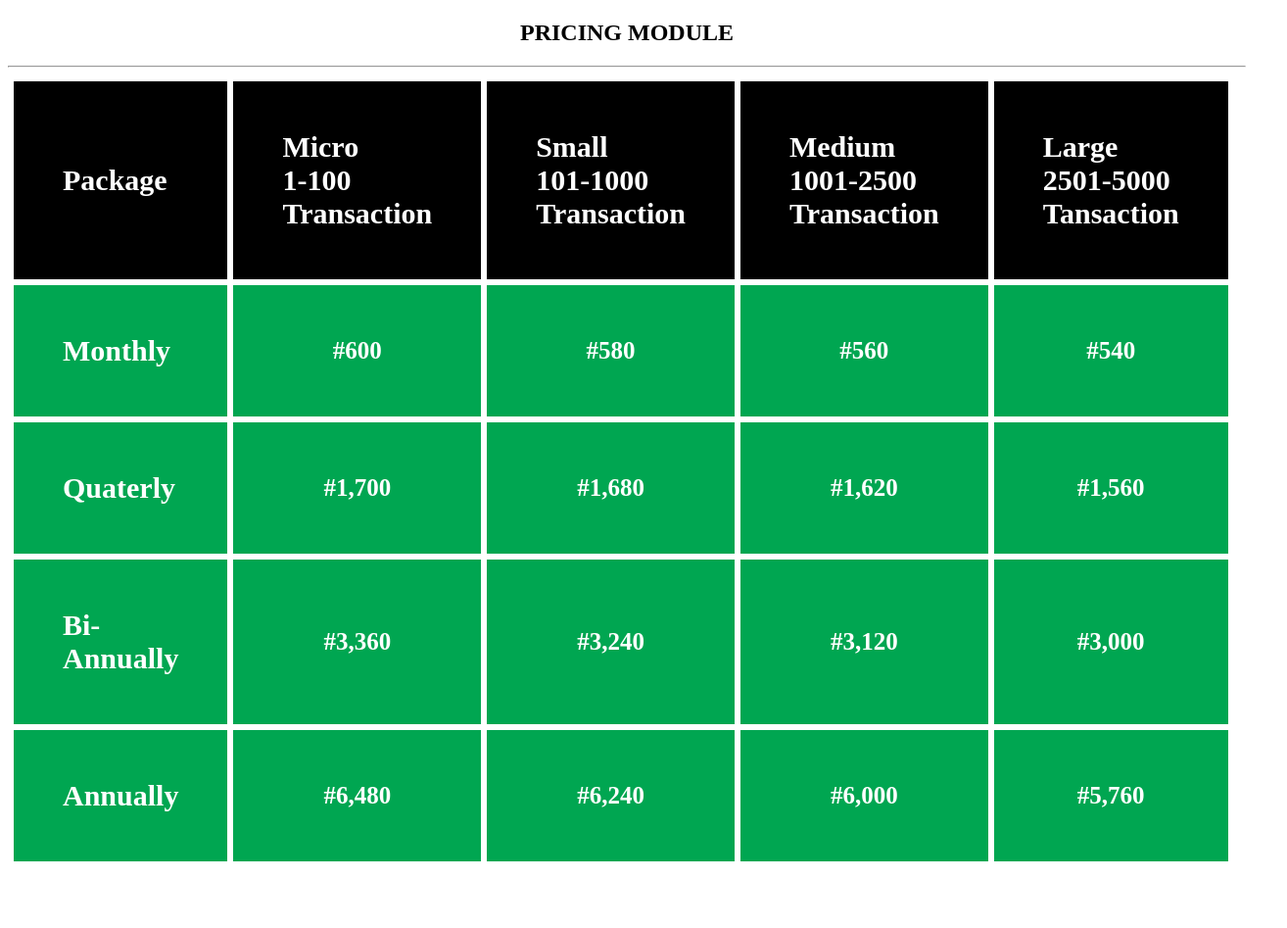
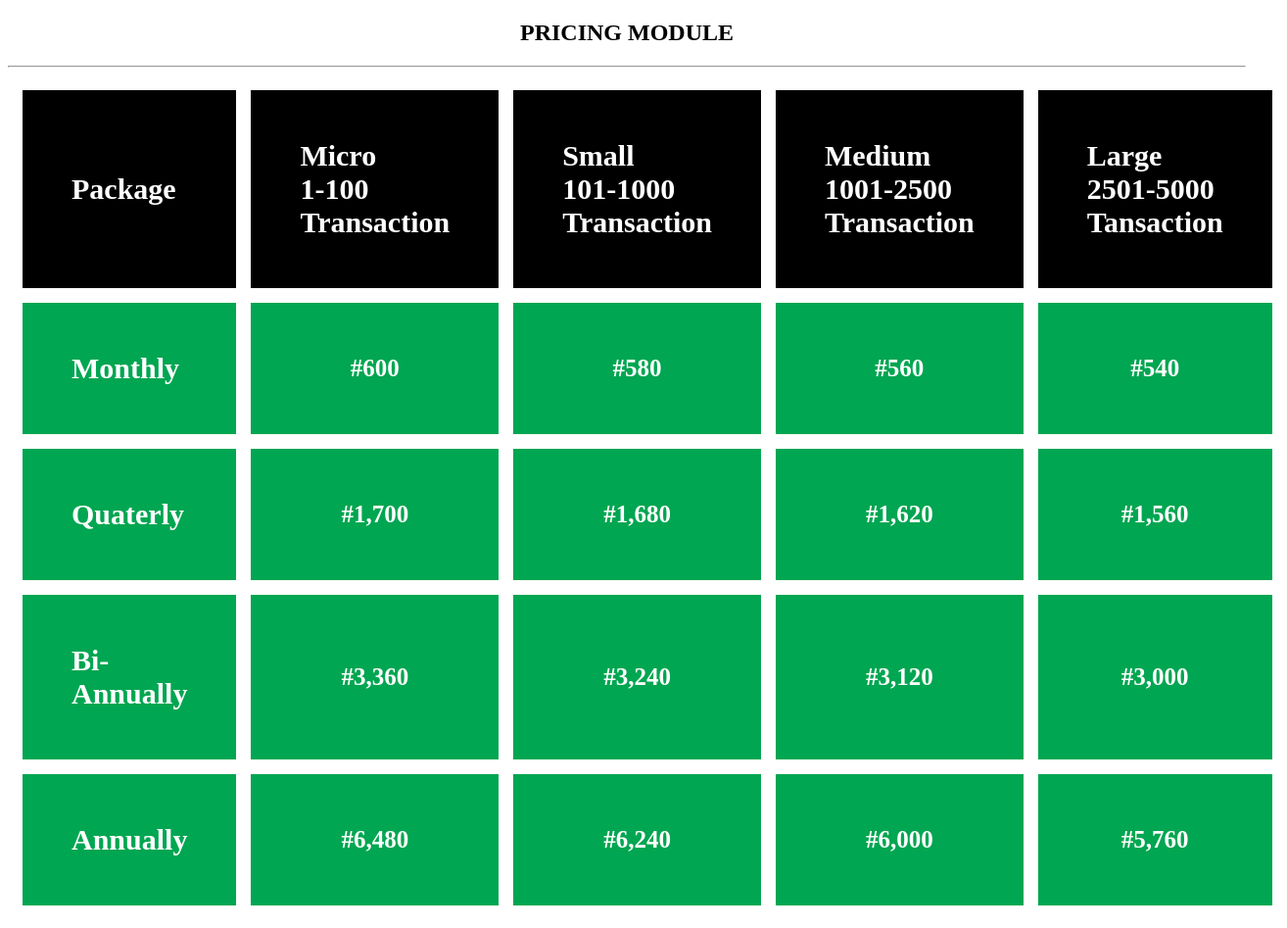
Before and after one commit to lola-dynamic/tax-pay-template, a plain HTML site: page taxiTWithHold.html in a window 1280 px wide. Shown: the whole page at 98% size, 1314 px wide, since content can reach past the window. Before the commit the page ends 893 px from the top, so only its background shows below. Drawn offline with Linux system fonts and the light colour scheme.

Commit message:
new updated taxiTWithHold

```diff
--- a/taxiTWithHold.html
+++ b/taxiTWithHold.html
@@ -19,7 +19,7 @@
 		}
 
 		tr{
-			border: 6px solid #ffffff;
+			border: 15px solid #ffffff;
 		    text-align: left;
 		    padding: 30px;
 		}
@@ -32,7 +32,7 @@
 
 		td{
 			background-color: #00a651;
-			border: 6px solid #ffffff;
+			border: 15px solid #ffffff;
 		    text-align: center;
 		    padding: 30px;
 		    font-size: 25px;
@@ -40,19 +40,19 @@
 		}
 
 		th{
-			border: 6px solid #ffffff;
+			border: 15px solid #ffffff;
 		    text-align: left;
 		    padding: 50px;
 		    font-size: 30px;
 		}
 		.left-side th:hover{
 			background-color:#96d26b;
-			box-shadow: 8px 10px 12px 18px rgba(2,0,1,0.2);
+			box-shadow: 10px 10px 12px 18px rgba(0,0,1,0.2);
 		}
 
 		td:hover {
 			background: #e75155;
-			box-shadow: 8px 10px 12px 18px rgba(2,0,1,0.2);
+			box-shadow: 10px 10px 12px 18px rgba(0,0,1,0.2);
 		}
 
 	</style>
```
